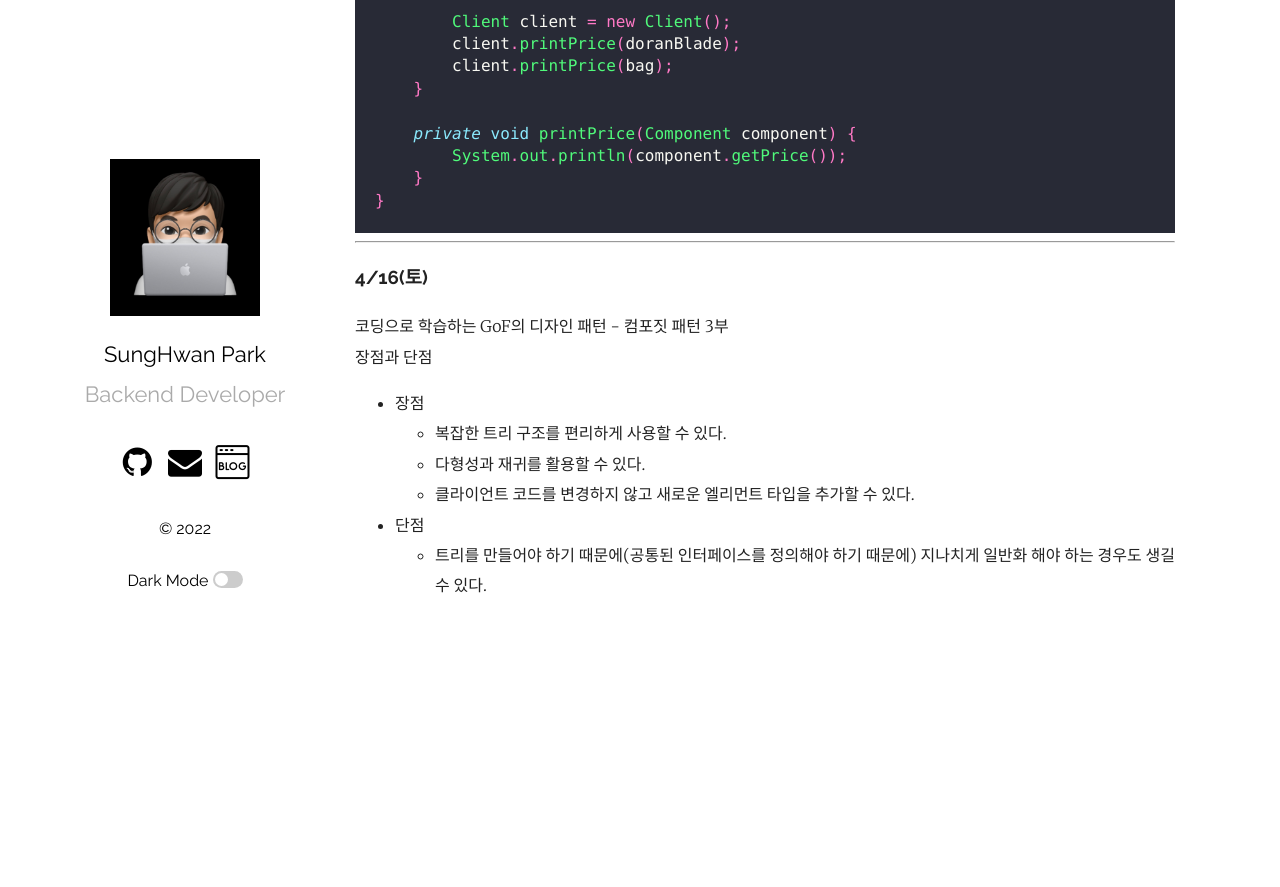
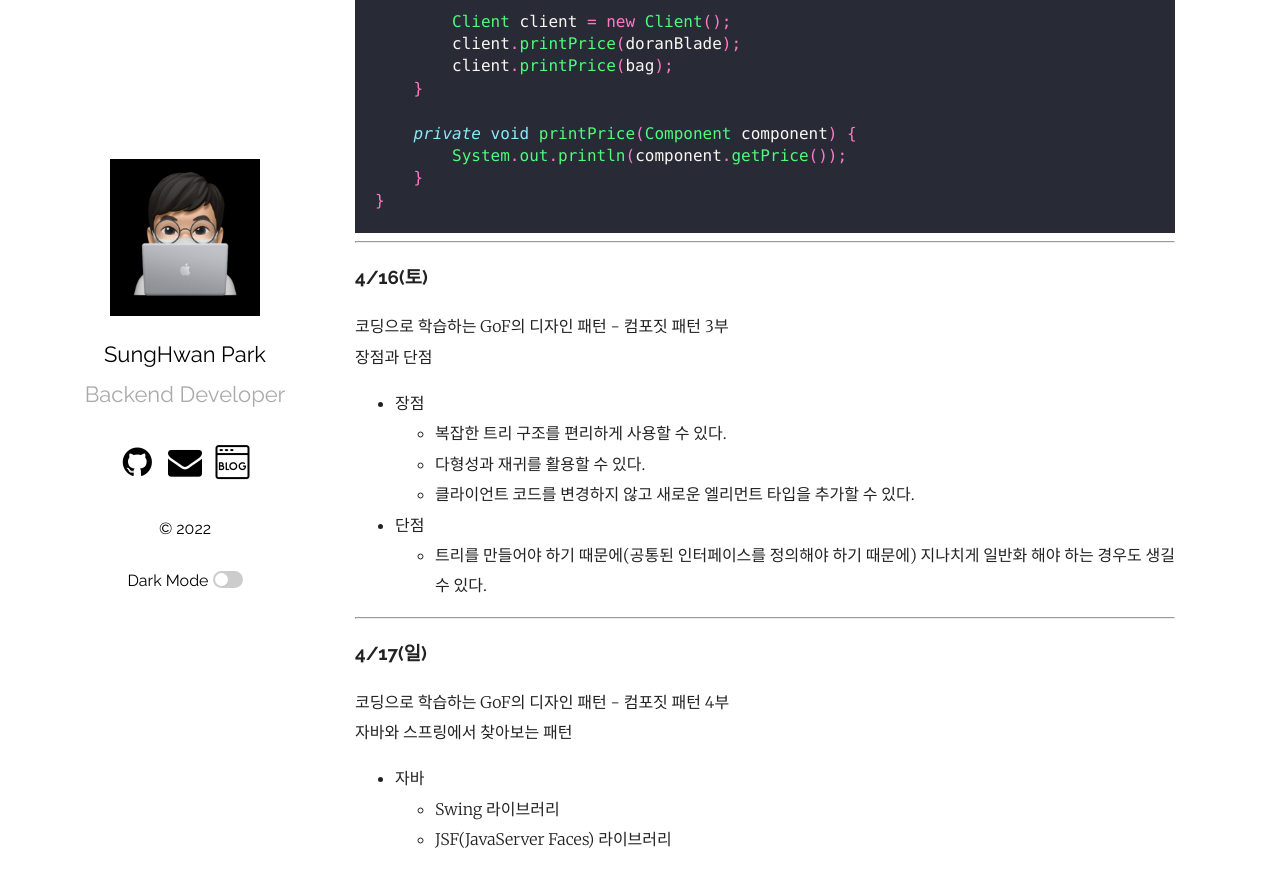
Before and after one commit to mrpark219/TIL, a Jekyll site: the page built from _posts/2022-04-01-4월TIL.markdown, in a window 1280 px wide and 900 px high, scrolled down 13133 px. Shown: the top 887 px of the window. Built offline with Jekyll 4.4.1, drawn with Linux system fonts in a browser that asks for light colours; comment, search, counter and statistics services are not loaded; before the commit the page ends 13779 px from its top, so only the background shows below that.

Commit message:
feat: 2022-04-17 TIL 추가

```diff
--- a/_posts/2022-04-01-4월TIL.markdown
+++ b/_posts/2022-04-01-4월TIL.markdown
@@ -615,3 +615,14 @@ public class Client {
     -   클라이언트 코드를 변경하지 않고 새로운 엘리먼트 타입을 추가할 수 있다.
 -   단점
     -   트리를 만들어야 하기 때문에(공통된 인터페이스를 정의해야 하기 때문에) 지나치게 일반화 해야 하는 경우도 생길 수 있다.
+
+---
+
+### 4/17(일)
+
+코딩으로 학습하는 GoF의 디자인 패턴 - 컴포짓 패턴 4부<br/>
+자바와 스프링에서 찾아보는 패턴
+
+-   자바
+    -   Swing 라이브러리
+    -   JSF(JavaServer Faces) 라이브러리
```
